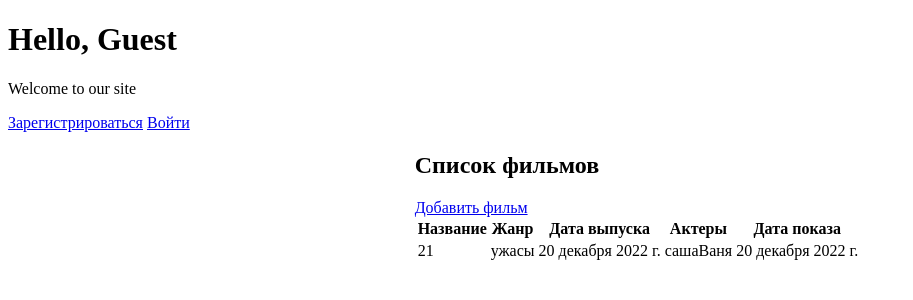
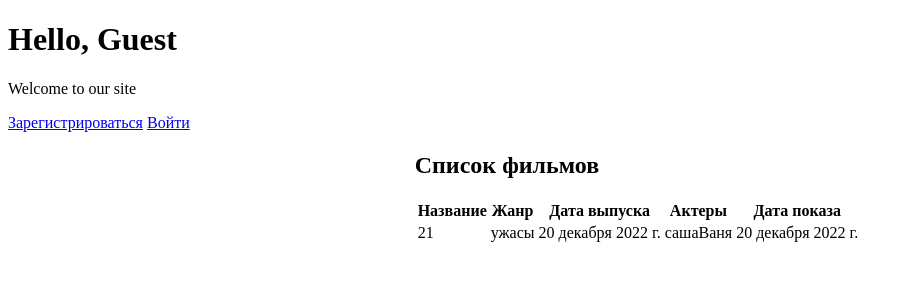
Before and after one commit to pr0pr09er/laba4, a Django app: page / in a window 1280 px wide. Shown: the top 300 px of the page, without its empty margins (0-913 px from the left). Run offline with Django 4.2, Linux system fonts and the light colour scheme; data comes from the database, SQL or seed files in the repository.

Commit message:
Add files via upload

```diff
--- a/filmApp/templates/filmApp/index.html
+++ b/filmApp/templates/filmApp/index.html
@@ -37,7 +37,6 @@
             </table>
          {% else %}
             <h2>Список фильмов</h2>
-            <a href="add/">Добавить фильм</a>
             <table>
                 <thead class="main__table"><th>Название</th><th>Жанр</th><th>Дата выпуска</th><th>Актеры</th><th>Дата показа</th><th></th></thead>
                 {% for film in films %}
```
